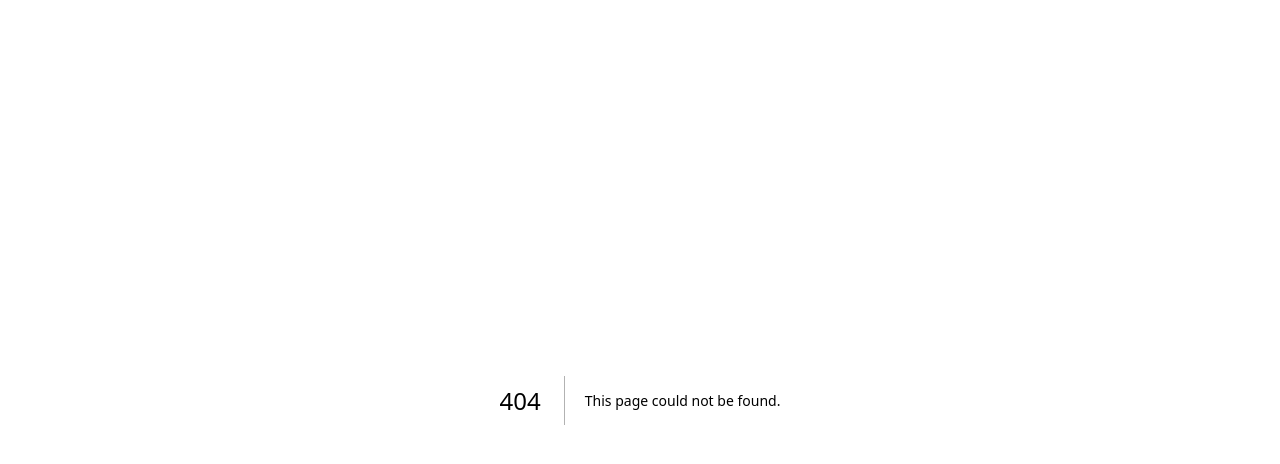
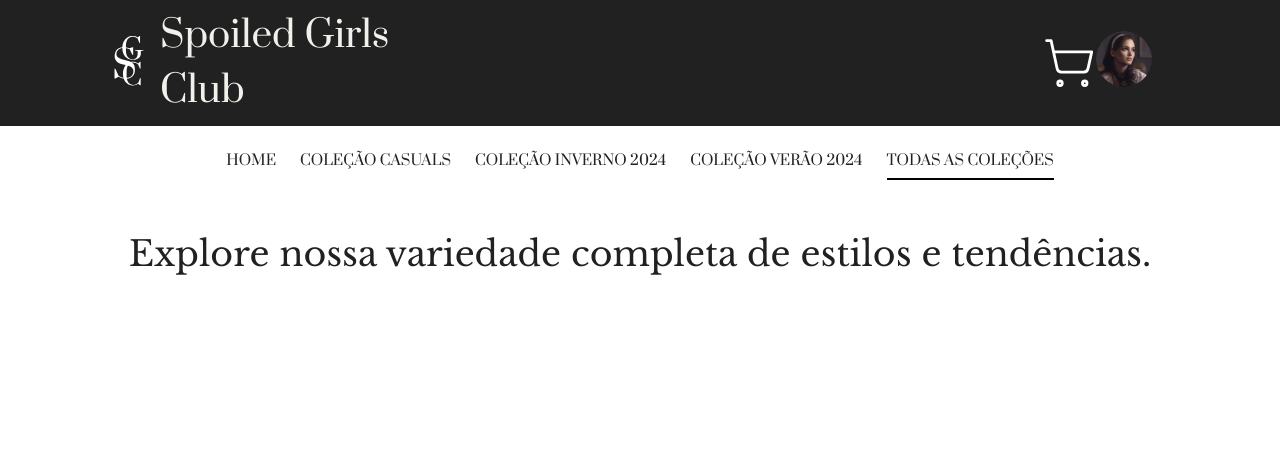
Before and after one commit to marina-cucco/SpoiledGirlsWeb, a Next.js app: page /Colecoes in a window 1280 px wide. Before the commit this address had no page. Shown: the top 464 px of the page. Built offline with nearby package versions, Linux system fonts and the light colour scheme.

Commit message:
feat: criando páginas das coleções e atualizando componentes

```diff
--- /dev/null
+++ b/src/app/ColecaoCasuals/page.tsx
@@ -0,0 +1,18 @@
+import { NavBar } from "@/components/NavBar";
+import { NavHome } from "@/components/NavHome";
+
+export default function ColecaoCasuals(){
+    return(
+        <div style={{ maxHeight: '100vh', overflowY: 'scroll' }}>
+            <main className="flex min-h-screen flex-col items-center">
+                <NavBar/>
+                <NavHome active="colecaoCasuals"/>
+                <h1 className='p-6 mb-4'
+                style={{ fontSize: "2.18rem", fontFamily: "Libre Baskerville, serif", color: "var(--cor-primaria)"}}>
+                    Essenciais para o seu dia a dia.
+                </h1>
+            </main>
+        </div>
+
+    );
+}
--- /dev/null
+++ b/src/app/ColecaoInverno/page.tsx
@@ -0,0 +1,17 @@
+import { NavBar } from "@/components/NavBar";
+import { NavHome } from "@/components/NavHome";
+
+export default function ColecaoInverno(){
+    return(
+        <div style={{ maxHeight: '100vh', overflowY: 'scroll' }}>
+            <main className="flex min-h-screen flex-col items-center">
+                <NavBar/>
+                <NavHome active="colecaoInverno"/>
+                <h1 className='p-6 mb-4'
+                style={{ fontSize: "2.18rem", fontFamily: "Libre Baskerville, serif", color: "var(--cor-primaria)"}}>Elegância e estilo em cada detalhe.
+                </h1>
+            </main>
+        </div>
+
+    );
+}
--- /dev/null
+++ b/src/app/ColecaoVerao/page.tsx
@@ -0,0 +1,17 @@
+import { NavBar } from "@/components/NavBar";
+import { NavHome } from "@/components/NavHome";
+
+export default function ColecaoVerao(){
+    return(
+        <div style={{ maxHeight: '100vh', overflowY: 'scroll' }}>
+            <main className="flex min-h-screen flex-col items-center">
+                <NavBar/>
+                <NavHome active="colecaoVerao"/>
+                <h1 className='p-6 mb-4'
+                style={{ fontSize: "2.18rem", fontFamily: "Libre Baskerville, serif", color: "var(--cor-primaria)"}}>Desperte sua beleza natural com leveza e suavidade.
+                </h1>
+            </main>
+        </div>
+
+    );
+}
--- /dev/null
+++ b/src/app/Colecoes/page.tsx
@@ -0,0 +1,17 @@
+import { NavBar } from "@/components/NavBar";
+import { NavHome } from "@/components/NavHome";
+
+export default function Colecoes(){
+    return(
+        <div style={{ maxHeight: '100vh', overflowY: 'scroll' }}>
+            <main className="flex min-h-screen flex-col items-center">
+                <NavBar/>
+                <NavHome active="todasColecoes"/>
+                <h1 className='p-6 mb-4'
+                style={{ fontSize: "2.18rem", fontFamily: "Libre Baskerville, serif", color: "var(--cor-primaria)"}}>Explore nossa variedade completa de estilos e tendências.
+                </h1>
+            </main>
+        </div>
+
+    );
+}
--- a/src/app/page.tsx
+++ b/src/app/page.tsx
@@ -1,6 +1,7 @@
 import { NavBar } from "@/components/NavBar";
 import { NavHome } from "@/components/NavHome";
 import { Colecao } from "@/components/Colecao";
+import { Footer } from "@/components/Footer";
 
 export default function Home() {
   return (
@@ -8,14 +9,22 @@ export default function Home() {
       <main className="flex min-h-screen flex-col items-center">
         <NavBar/>
         <NavHome active="home"/>
-        <h1 className='text-gray-900 p-6 mb-4'
-            style={{ fontSize: "2.18rem", fontFamily: "Libre Baskerville, serif"}}>Desperte sua Essência, Eleve seu Estilo.</h1>
-        <Colecao/>
+        <h1 className='p-6 mb-4'
+            style={{ fontSize: "2.18rem", fontFamily: "Libre Baskerville, serif", color: "var(--cor-primaria)"}}>
+            Desperte sua Essência, Eleve seu Estilo.
+        </h1>
 
-        <Colecao titulo="COLEÇÃO INVERNO 2024" subtitulo="Elegância e estilo em cada<br>detalhe." imagem="assets/PhotoModel2.png" alt="" customClass="ml-36"/>
+        <Colecao
+          titulo="COLEÇÃO CASUALS" subtitulo="Essenciais para o seu dia a dia." imagem="assets/PhotoModel1.png" alt="" link="/ColecaoCasuals"
+        />
 
-        <Colecao titulo="COLEÇÃO VERÃO 2024" subtitulo="Desperte sua beleza natural<br>com leveza e suavidade." imagem="assets/PhotoModel3.png" alt="" customClass="ml-48 pl-2"/>
+        <Colecao
+          titulo="COLEÇÃO INVERNO 2024" subtitulo="Elegância e estilo em cada<br>detalhe." imagem="assets/PhotoModel2.png" alt="" customClass="ml-36" link="/ColecaoInverno"
+        />
 
+        <Colecao
+           titulo="COLEÇÃO VERÃO 2024" subtitulo="Desperte sua beleza natural<br>com leveza e suavidade." imagem="assets/PhotoModel3.png" alt="" link="/ColecaoVerao" customClass="ml-48 pl-2"
+          />
       </main>
     </div>
   );
--- a/src/components/Colecao.tsx
+++ b/src/components/Colecao.tsx
@@ -1,6 +1,8 @@
 import { Botao } from "@/components/Botao";
+import Link from "next/link";
 
-export function Colecao({titulo = "COLEÇÃO CASUALS", subtitulo = "Essenciais para o seu dia a dia.", imagem = "/assets/PhotoModel1.png", alt = "",  customClass="ml-40"}) {
+export function Colecao({
+    titulo = "TÍTULO", subtitulo = "Subtítulo", imagem = "/assets/", alt = "", link = '/', customClass="ml-40"}) {
   return (
     <div className="flex items-center justify-center mt-10 mb-16">
         <div className="flex flex-col justify-center">
@@ -14,7 +16,9 @@ export function Colecao({titulo = "COLEÇÃO CASUALS", subtitulo = "Essenciais p
                 style={{ fontSize: "2.18rem", fontFamily: "Libre Baskerville, serif", color:"var(--cor-primaria)"}}
                 dangerouslySetInnerHTML={{__html: subtitulo}}>
             </span>
-            <Botao/>
+            <Link href= {link}>
+                <Botao/>
+            </Link>
         </div>
         <div className={`${customClass}`}>
             <img src={imagem} alt={alt} />
--- a/src/components/NavBar.tsx
+++ b/src/components/NavBar.tsx
@@ -2,9 +2,12 @@ import Link from "next/link";
 
 export function NavBar() {
   return (
-    <nav className=' flex justify-between items-center px-8 py-2 w-full' style={{backgroundColor: "var(--cor-primaria)"}}>
+    <nav className='flex justify-between items-center px-8 py-2 w-full'
+      style={{backgroundColor: "var(--cor-primaria)"}}>
       <div className="flex items-center gap-2 ml-20">
-        <img src="assets/logo2.svg" className="w-8 flex justify-center mr-2"/>
+        <Link href="/">
+          <img src="assets/logo2.svg" className="w-8 flex justify-center mr-2"/>
+        </Link>
         <Link href="/">
           <h1
             className=''
@@ -14,13 +17,12 @@ export function NavBar() {
           </h1>
         </Link>
      </div>
-      <div className='ml-96 pl-48'>
+      <div className='ml-96 pl-44'>
         <Link href={"/Carrinho/"}>
           <img
-            src='/assets/carrinho.svg'
+            src='/assets/shopping-cart.svg'
             alt='Carrinho de compras'
-            width='42'
-            height='42'
+
           />
         </Link>
       </div>
--- a/src/components/NavHome.tsx
+++ b/src/components/NavHome.tsx
@@ -26,25 +26,25 @@ export function NavHome(props: NavHomeProps) {
           className={active == "colecaoCasuals" ? classActive : ""}
           style={{fontFamily: "Prata, serif" }}
         >
-          <Link href='/'>COLEÇÃO CASUALS</Link>
+          <Link href='/ColecaoCasuals'>COLEÇÃO CASUALS</Link>
         </li>
         <li
           className={active == "colecaoInverno" ? classActive : ""}
           style={{fontFamily: "Prata, serif" }}
         >
-          <Link href='/'>COLEÇÃO INVERNO 2024</Link>
+          <Link href='/ColecaoInverno'>COLEÇÃO INVERNO 2024</Link>
         </li>
         <li
           className={active == "colecaoVerao" ? classActive : ""}
           style={{fontFamily: "Prata, serif" }}
         >
-          <Link href='/'>COLEÇÃO VERÃO 2024</Link>
+          <Link href='/ColecaoVerao'>COLEÇÃO VERÃO 2024</Link>
         </li>
         <li
           className={active == "todasColecoes" ? classActive : ""}
           style={{fontFamily: "Prata, serif" }}
         >
-          <Link href='/'>TODAS AS COLEÇÕES</Link>
+          <Link href='/Colecoes'>TODAS AS COLEÇÕES</Link>
         </li>
       </ul>
     </nav>
```
Also changed, not shown: public/assets/line.svg (added), public/assets/shopping-cart.svg (added), src/components/Botao.tsx (line endings or trailing spaces).
